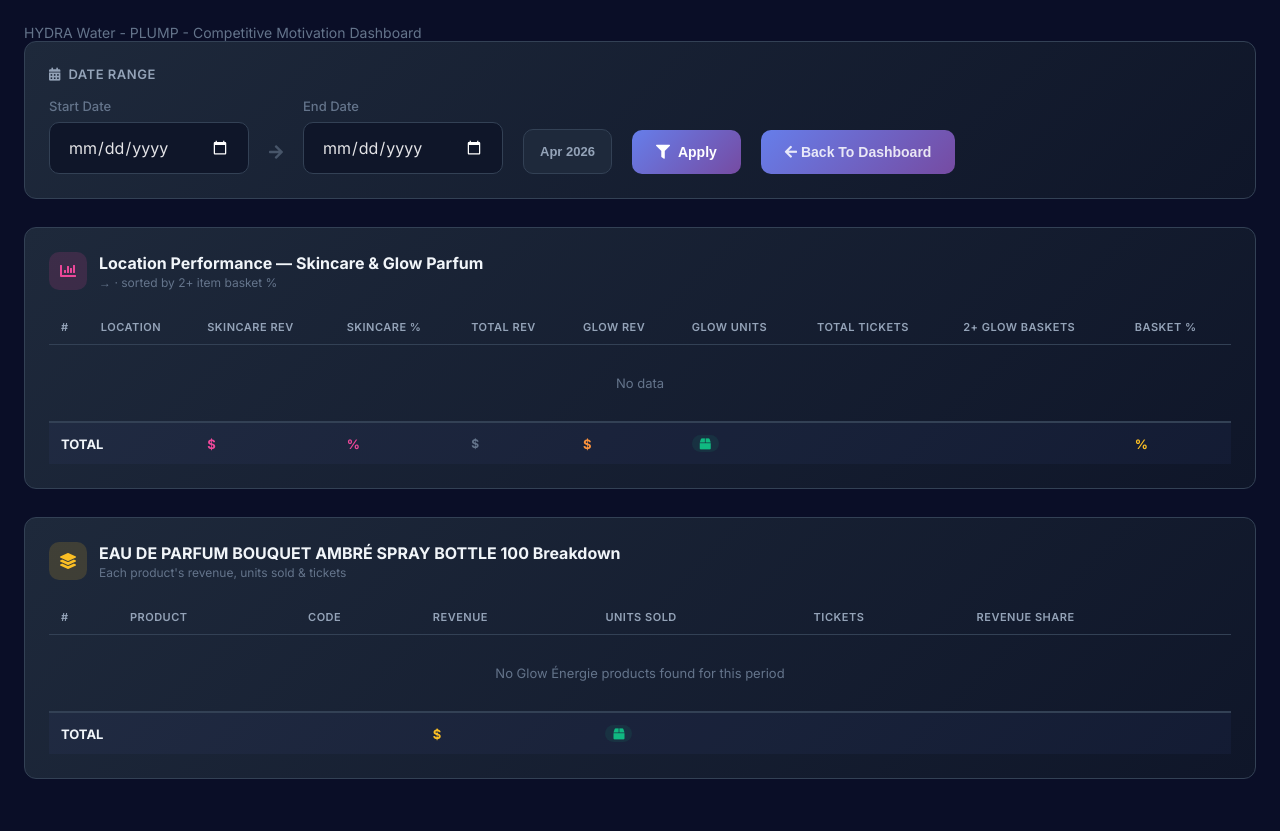
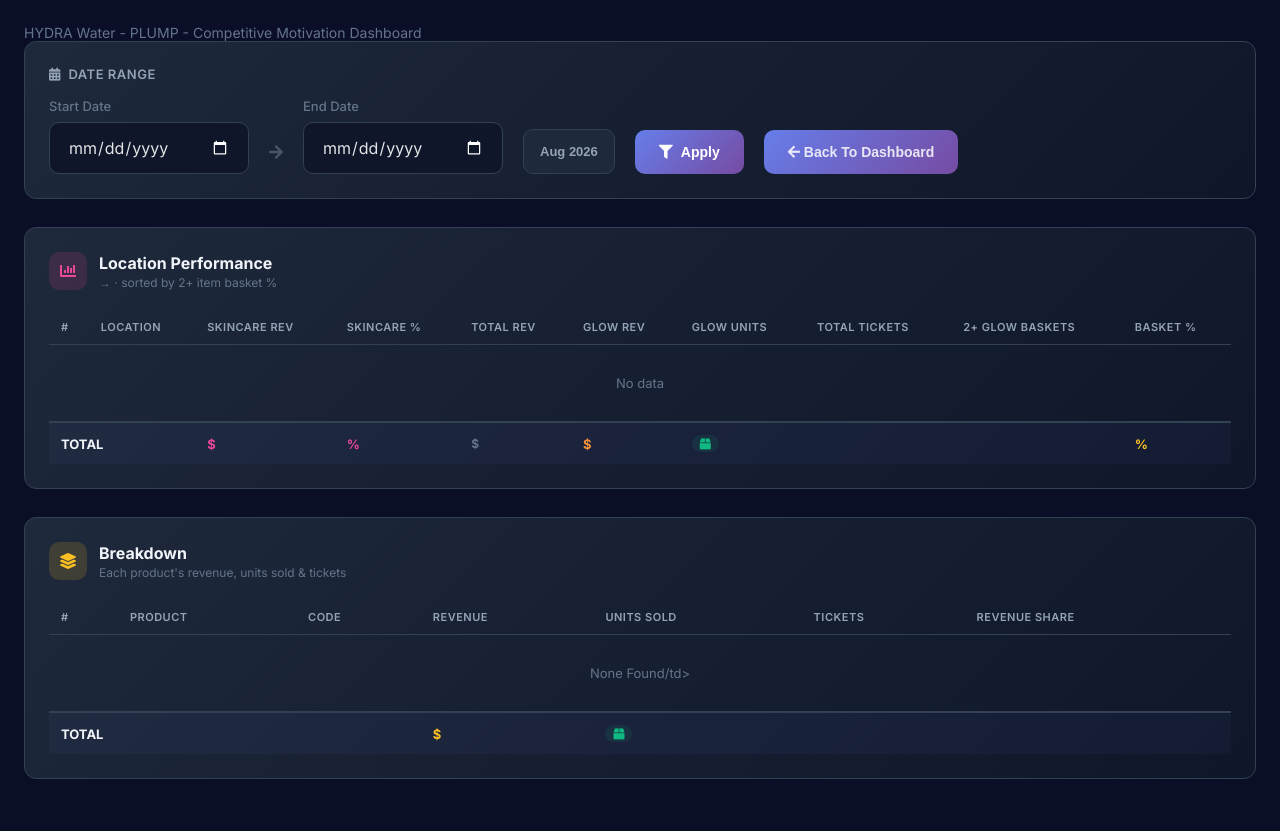
Before and after one commit to lukriko/sales_main, a Django app: template sales_app/templates/competition_motivation.html in a window 1280 px wide. Run offline with Django 4.2, Linux system fonts and the light colour scheme; the template is opened without the code that fills it, so the values that code supplies are empty; parts of the project's set-up code (start-up, migrations or seed data) failed here and were passed over.

Commit message:
another update on competitive motivation

```diff
--- a/sales_app/templates/competition_motivation.html
+++ b/sales_app/templates/competition_motivation.html
@@ -117,7 +117,7 @@
         <input type="date" name="end_date" value="{{ end_date }}">
       </div>
       <div class="presets">
-        <button type="button" class="preset-btn" onclick="setDates('2026-04-01','2026-04-30')">Apr 2026</button>
+        <button type="button" class="preset-btn" onclick="setDates('2026-08-01','2026-08-31')">Aug 2026</button>
       </div>
       <button type="submit" class="apply-btn"><i class="fas fa-filter"></i> Apply</button>
       <button class="apply-btn">
@@ -134,7 +134,7 @@
 <div class="best-location-banner">
   <div class="best-location-icon">🏆</div>
   <div class="best-location-info">
-    <div class="best-location-title"><i class="fas fa-star"></i> &nbsp;Best EAU DE PARFUM BOUQUET AMBRÉ SPRAY BOTTLE location</div>
+    <div class="best-location-title"><i class="fas fa-star"></i>Performace Location</div>
     <div class="best-location-name">{{ best_glow_location.location }}</div>
     <div class="best-location-stats">
       <div class="best-stat">
@@ -159,7 +159,7 @@
   <div class="table-card-header">
     <div class="card-icon icon-pink"><i class="fas fa-chart-bar"></i></div>
     <div>
-      <h3>Location Performance — Skincare &amp; Glow Parfum</h3>
+      <h3>Location Performance</h3>
       <div style="font-size: 12px; color: #64748b; margin-top: 2px;">{{ start_date }} → {{ end_date }} · sorted by 2+ item basket %</div>
     </div>
   </div>
@@ -236,7 +236,7 @@
   <div class="table-card-header">
     <div class="card-icon icon-yellow"><i class="fas fa-layer-group"></i></div>
     <div>
-      <h3>EAU DE PARFUM BOUQUET AMBRÉ SPRAY BOTTLE 100 Breakdown</h3>
+      <h3>Breakdown</h3>
       <div style="font-size: 12px; color: #64748b; margin-top: 2px;">Each product's revenue, units sold &amp; tickets</div>
     </div>
   </div>
@@ -275,7 +275,7 @@
         </td>
       </tr>
       {% empty %}
-      <tr><td colspan="7" style="text-align:center; padding:30px; color:#64748b;">No Glow Énergie products found for this period</td></tr>
+      <tr><td colspan="7" style="text-align:center; padding:30px; color:#64748b;">None Found/td></tr>
       {% endfor %}
     </tbody>
     <tfoot>
```
